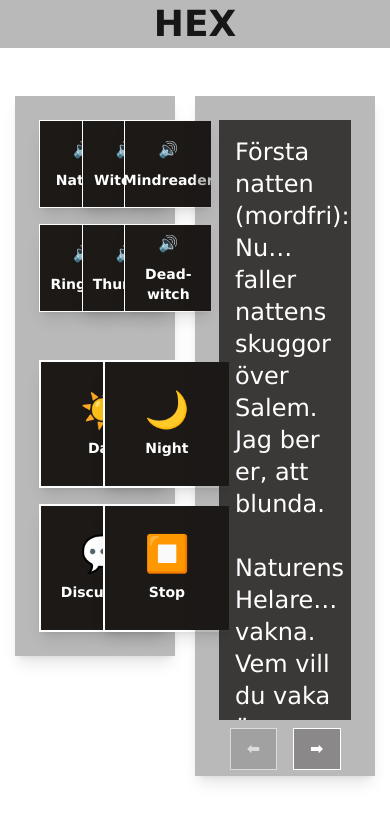
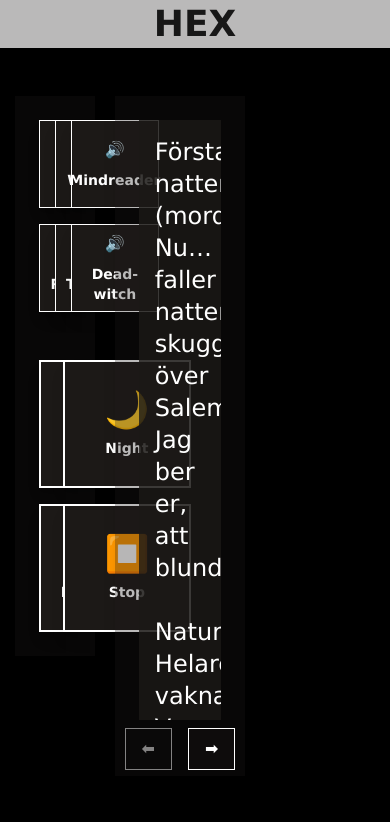
Before and after one commit to kaspvik/project-hex, a Next.js app in the folder project-hex/: page / in a window 390 px wide. Shown: the top 822 px of the page. Built offline with nearby package versions, Linux system fonts and the light colour scheme.

Commit message:
Refactor layout structure for improved responsiveness and consistency

```diff
--- a/project-hex/app/page.tsx
+++ b/project-hex/app/page.tsx
@@ -6,9 +6,9 @@ import "./globals.css";
 
 export default function Home() {
   return (
-    <div className="min-h-screen min-w-screen flex flex-row items-start justify-center bg-black-900 text-white p-12 gap-5">
+    <div className="min-h-screen min-w-full flex flex-row items-start justify-center bg-black text-white p-12 gap-5">
       {/* Ljudknapp-sektionen */}
-      <div className="flex flex-col items-center bg-stone-900/30 p-6 shadow-lg width-200px">
+      <section className="flex flex-col items-center bg-stone-900/30 p-6 shadow-lg w-auto">
         <div className="grid grid-cols-3 gap-4 mb-6">
           {soundData.map((sound, index) => (
             <SoundButton
@@ -20,10 +20,12 @@ export default function Home() {
           ))}
         </div>
         <MusicController />
-      </div>
+      </section>
 
       {/* Manus-sektionen */}
-      <Script />
+      <section>
+        <Script />
+      </section>
     </div>
   );
 }
```
